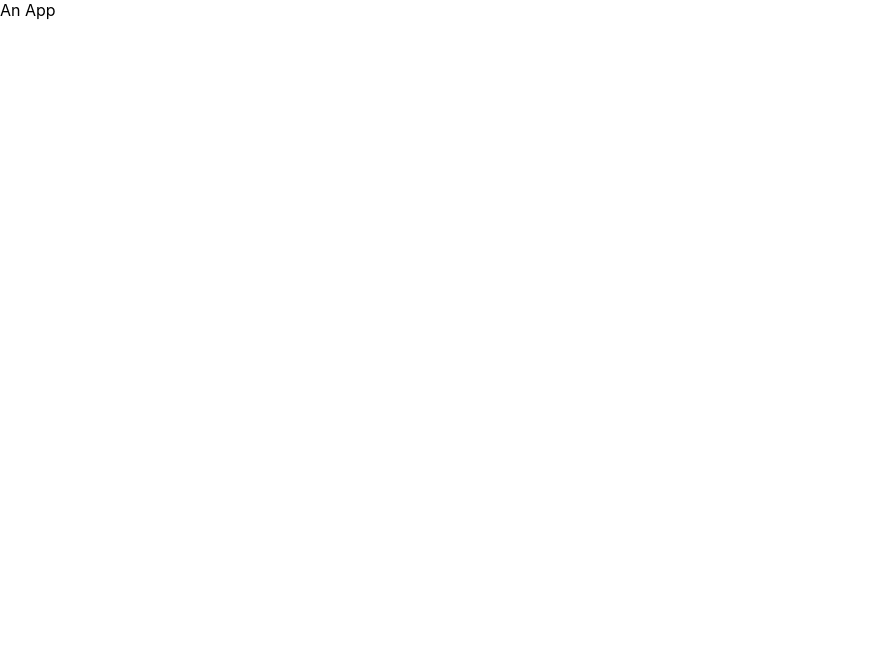
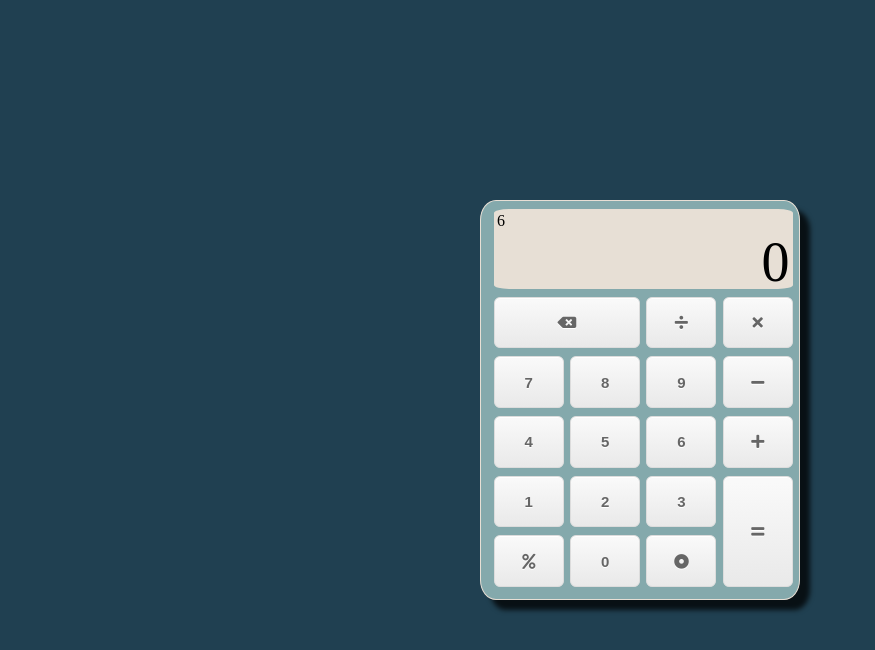
Before and after one commit to ibanld/calculator, a React (Create React App) app: page / in a window 1280 px wide. Shown: the top 650 px of the page, without its empty margins (0-875 px from the left). Built offline with nearby package versions, Linux system fonts and the light colour scheme; the HTML template or start-up script is replaced by a standard one.

Commit message:
UI design finished

```diff
--- a/public/index.html
+++ b/public/index.html
@@ -3,6 +3,7 @@
   <head>
     <meta charset="utf-8" />
     <link rel="icon" href="%PUBLIC_URL%/favicon.ico" />
+    <link rel="stylesheet" href="https://cdnjs.cloudflare.com/ajax/libs/font-awesome/5.14.0/css/all.min.css" integrity="sha512-1PKOgIY59xJ8Co8+NE6FZ+LOAZKjy+KY8iq0G4B3CyeY6wYHN3yt9PW0XpSriVlkMXe40PTKnXrLnZ9+fkDaog==" crossorigin="anonymous" />
     <meta name="viewport" content="width=device-width, initial-scale=1" />
     <meta name="theme-color" content="#000000" />
     <meta
--- a/src/App.js
+++ b/src/App.js
@@ -1,7 +1,7 @@
 import React from 'react';
-
+import Calculator from './components/CalculatorComponent';
 const App = () => {
-	return <div>An App</div>;
+	return <Calculator />;
 };
 
 export default App;
--- /dev/null
+++ b/src/components/ButtonsComponent.js
@@ -0,0 +1,13 @@
+import React from 'react';
+
+export default function Button(props) {
+	const { fas, number } = props;
+
+	return fas ? (
+		<button className='btn'>
+			<i className={`fas fa-${fas}`} />
+		</button>
+	) : (
+		<button className='btn'>{number}</button>
+	);
+}
--- /dev/null
+++ b/src/components/CalculatorComponent.js
@@ -0,0 +1,37 @@
+import React from 'react';
+import Screen from './ScreenComponent';
+import Button from './ButtonsComponent';
+
+export default function Calculator() {
+	return (
+		<div className='container'>
+			<div id='calculator'>
+				<Screen />
+				<div id='btn-grid'>
+					<button className='btn' id='clear'>
+						<i className='fas fa-backspace' />
+					</button>
+					<Button id='divide' fas='divide' />
+					<Button id='multiply' fas='times' />
+					<Button id='seven' number={7} />
+					<Button id='eight' number={8} />
+					<Button id='nine' number={9} />
+					<Button id='subtract' fas='minus' />
+					<Button id='four' number={4} />
+					<Button id='five' number={5} />
+					<Button id='six' number={6} />
+					<Button id='add' fas='plus' />
+					<Button id='one' number={1} />
+					<Button id='two' number={2} />
+					<Button id='three' number={3} />
+					<button className='btn' id='equals'>
+						<i className='fas fa-equals' />
+					</button>
+					<Button id='percent' fas='percent' />
+					<Button id='zero' number={0} />
+					<Button id='decimal' fas='dot-circle' />
+				</div>
+			</div>
+		</div>
+	);
+}
--- /dev/null
+++ b/src/components/ScreenComponent.js
@@ -0,0 +1,10 @@
+import React from 'react';
+
+export default function Screen() {
+	return (
+		<div id='display'>
+			<div id='prev-operation'> 6</div>
+			<div id='current-operation'>0</div>
+		</div>
+	);
+}
--- a/src/index.css
+++ b/src/index.css
@@ -1,13 +1,206 @@
-body {
-  margin: 0;
-  font-family: -apple-system, BlinkMacSystemFont, 'Segoe UI', 'Roboto', 'Oxygen',
-    'Ubuntu', 'Cantarell', 'Fira Sans', 'Droid Sans', 'Helvetica Neue',
-    sans-serif;
-  -webkit-font-smoothing: antialiased;
-  -moz-osx-font-smoothing: grayscale;
+* {
+	margin: 0;
+	padding: 0;
+	box-sizing: border-box;
+	--primary: #204051;
+	--secondary: #84a9ac;
+	--light: #e7dfd5;
+	--dark: #3b6978;
 }
 
-code {
-  font-family: source-code-pro, Menlo, Monaco, Consolas, 'Courier New',
-    monospace;
+.container {
+	width: 100vw;
+	height: 100vh;
+	background-color: var(--primary);
+	display: flex;
+	justify-content: center;
+	align-items: center;
 }
+
+#calculator {
+	min-width: 25%;
+	height: 50%;
+	background-color: var(--secondary);
+	box-shadow: 10px 10px 5px 0px rgba(0, 0, 0, 0.75);
+	border-radius: 5%;
+	border: solid 1px var(--light);
+}
+
+#display {
+	width: 94%;
+	height: 20%;
+	background-color: var(--light);
+	padding: 1%;
+	display: flex;
+	justify-content: space-between;
+	align-items: flex-end;
+	flex-direction: column;
+	border-radius: 5%;
+	margin-top: 1vh;
+	margin-left: 1vw;
+}
+
+#prev-operation {
+	align-self: flex-start;
+	height: 25%;
+	font-size: 2vh;
+}
+
+#current-operation {
+	height: 75%;
+	font-size: 7vh;
+}
+
+#btn-grid {
+	display: grid;
+	width: 100%;
+	height: 100%;
+	grid-gap: 2%;
+	grid-template-columns: repeat(4, 22%);
+	grid-template-rows: repeat(5, 13%);
+	margin-top: 1vh;
+	margin-left: 1vw;
+}
+
+.btn {
+	box-shadow: inset 0px 1px 0px 0px #ffffff;
+	background: linear-gradient(to bottom, #f9f9f9 5%, #e9e9e9 100%);
+	background-color: #f9f9f9;
+	border-radius: 6px;
+	border: 1px solid #dcdcdc;
+	display: inline-block;
+	cursor: pointer;
+	color: #666666;
+	font-family: Arial;
+	font-size: 15px;
+	font-weight: bold;
+	text-decoration: none;
+	text-shadow: 0px 1px 0px #ffffff;
+}
+.btn:hover {
+	background: linear-gradient(to bottom, #e9e9e9 5%, #f9f9f9 100%);
+	background-color: #e9e9e9;
+}
+.btn:active {
+	position: relative;
+	top: 1px;
+}
+
+#one {
+	grid-column-start: 1;
+	grid-column-end: 2;
+	grid-row-start: 4;
+	grid-row-end: 5;
+}
+
+#two {
+	grid-column-start: 2;
+	grid-column-end: 3;
+	grid-row-start: 4;
+	grid-row-end: 5;
+}
+
+#three {
+	grid-column-start: 3;
+	grid-column-end: 4;
+	grid-row-start: 4;
+	grid-row-end: 5;
+}
+
+#four {
+	grid-column-start: 1;
+	grid-column-end: 2;
+	grid-row-start: 3;
+	grid-row-end: 4;
+}
+
+#five {
+	grid-column-start: 2;
+	grid-column-end: 3;
+	grid-row-start: 3;
+	grid-row-end: 4;
+}
+
+#six {
+	grid-column-start: 3;
+	grid-column-end: 4;
+	grid-row-start: 3;
+	grid-row-end: 4;
+}
+
+#seven {
+	grid-column-start: 1;
+	grid-column-end: 2;
+	grid-row-start: 2;
+	grid-row-end: 3;
+}
+
+#eight {
+	grid-column-start: 2;
+	grid-column-end: 3;
+	grid-row-start: 2;
+	grid-row-end: 3;
+}
+
+#nine {
+	grid-column-start: 3;
+	grid-column-end: 4;
+	grid-row-start: 2;
+	grid-row-end: 3;
+}
+
+#zero {
+	grid-column-start: 2;
+	grid-column-end: 3;
+	grid-row-start: 5;
+	grid-row-end: 6;
+}
+
+#subtract {
+	grid-column-start: 4;
+	grid-column-end: 5;
+	grid-row-start: 2;
+	grid-row-end: 3;
+}
+
+#decimal {
+	grid-column-start: 3;
+	grid-column-end: 4;
+	grid-row-start: 5;
+	grid-row-end: 6;
+}
+
+#add {
+	grid-column-start: 4;
+	grid-column-end: 5;
+	grid-row-start: 3;
+	grid-row-end: 4;
+}
+
+#multiply {
+	grid-column-start: 4;
+	grid-column-end: 5;
+	grid-row-start: 1;
+	grid-row-end: 2;
+}
+
+#divide {
+	grid-column-start: 3;
+	grid-column-end: 4;
+	grid-row-start: 1;
+	grid-row-end: 2;
+}
+
+#clear {
+	grid-column-start: 1;
+	grid-column-end: 3;
+	grid-row-start: 1;
+	grid-row-end: 2;
+}
+
+#equals {
+	grid-column-start: 4;
+	grid-column-end: 5;
+	grid-row-start: 4;
+	grid-row-end: 6;
+}
```
